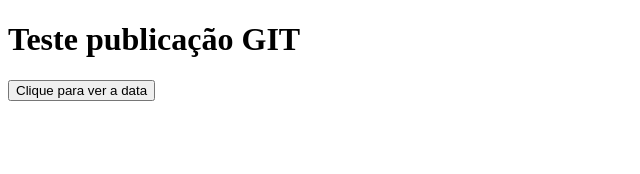
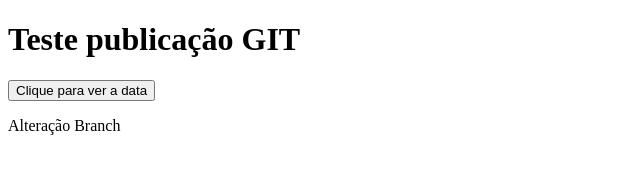
Before and after one commit to alsvidal01/primeira-aula, a plain HTML site: page index.html in a window 1280 px wide. Shown: the whole page, without its empty margins (0-640 px from the left). Drawn offline with Linux system fonts and the light colour scheme.

Commit message:
Update index.html

```diff
--- a/index.html
+++ b/index.html
@@ -12,5 +12,8 @@ onclick="document.getElementById('demo').innerHTML = Date()">
 Clique para ver a data</button>
 
 <p id="demo"></p>
+
+  <p>Alteração Branch</p>
+
 </body>
 </html>
```
